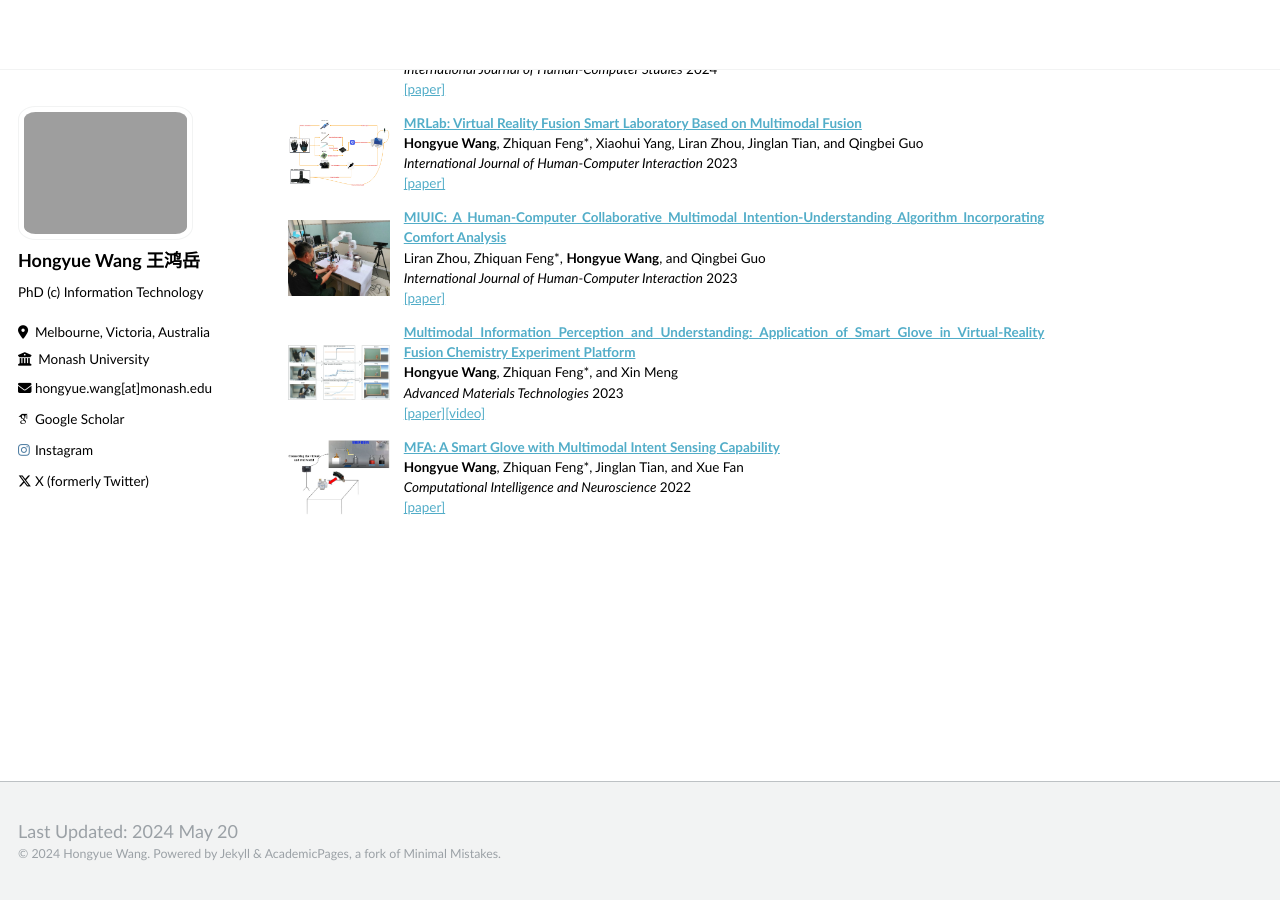
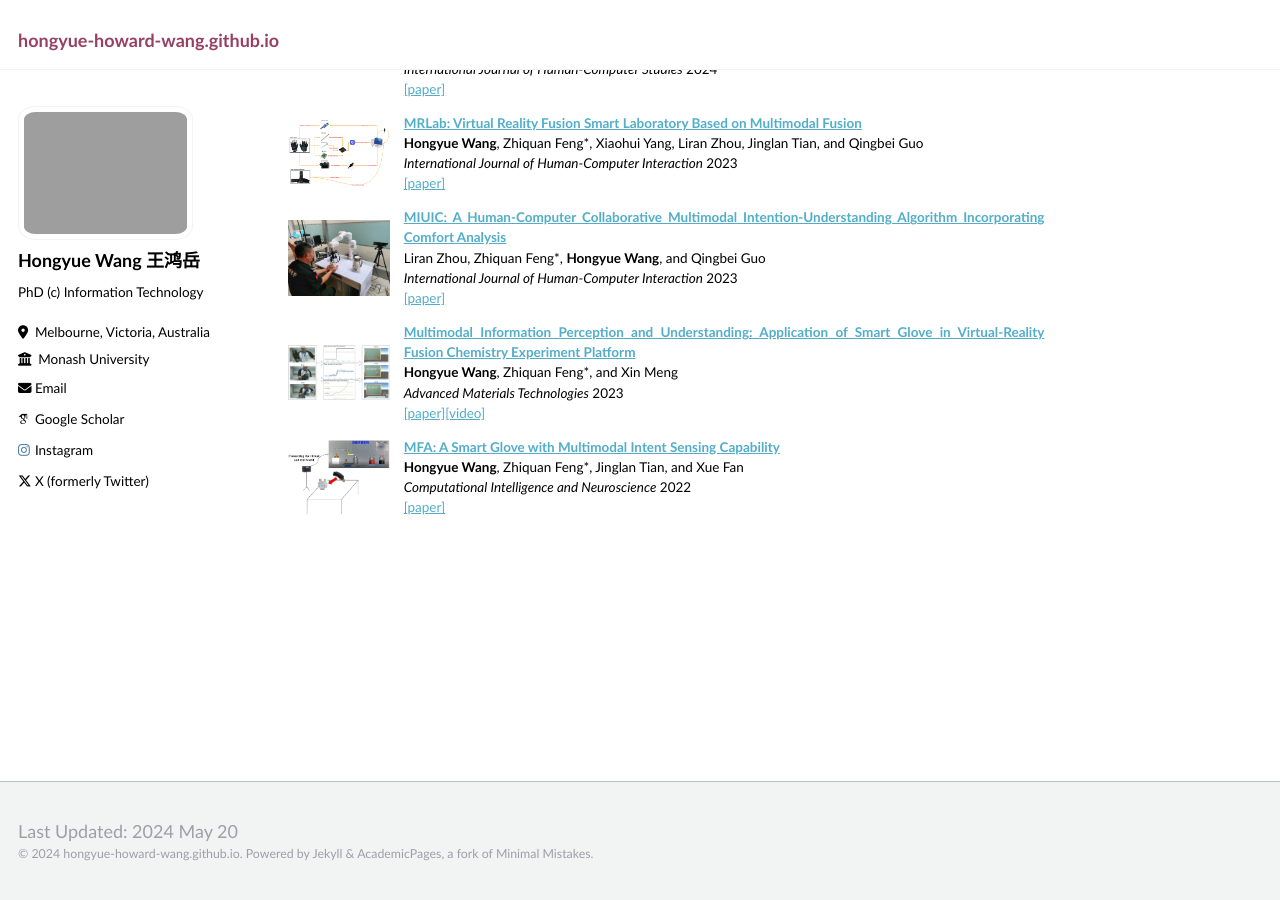
Before and after one commit to hongyue-howard-wang/hongyue-howard-wang.github.io, a Jekyll site: the page built from _pages/about.md, in a window 1280 px wide and 900 px high, scrolled down 1337 px. Built offline with Jekyll 4.4.1, drawn with Linux system fonts in a browser that asks for light colours; nearby versions of some CDN libraries; some web fonts are replaced; part of the change alters nothing that is shown.

Commit message:
Update _config.yml

```diff
--- a/_config.yml
+++ b/_config.yml
@@ -6,15 +6,7 @@
 # `jekyll serve -l -H localhost`. If you change this file, please restart the
 # server process.
 
-# Basic Site Settings
-locale                   : "en-US"
-title                    : ""
-title_separator          : "-"
-name                     : &name "Hongyue Wang"
-description              : &description "personal description"
-url                      : https://hongyue-howard-wang.github.io # the base hostname & protocol for your site e.g. "https://mmistakes.github.io"
-baseurl                  : "" # the subpath of your site, e.g. "/blog"
-repository               : "academicpages/academicpages.github.io"
+
 
 # Site Author - The following control what appear as part of the author content on the side bar.
 #               If a field is blank the icon and link will not appear, otherwise it will be shown.
```
